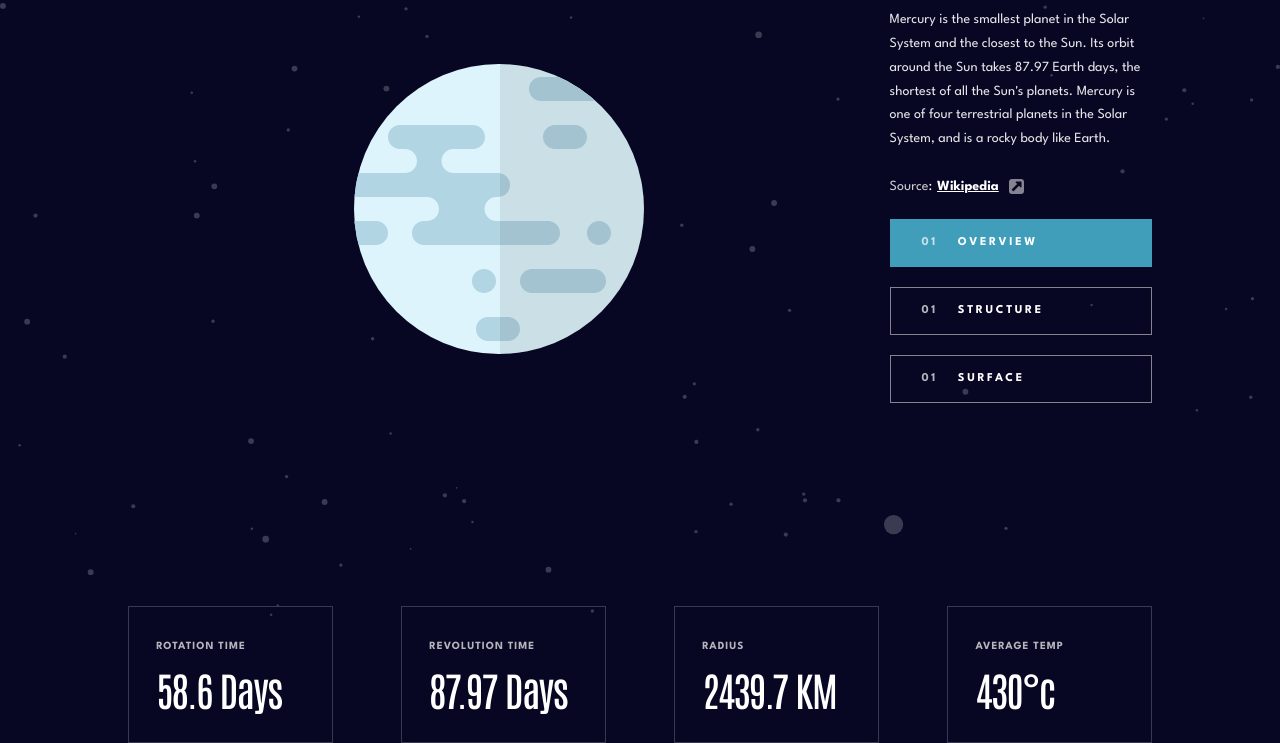
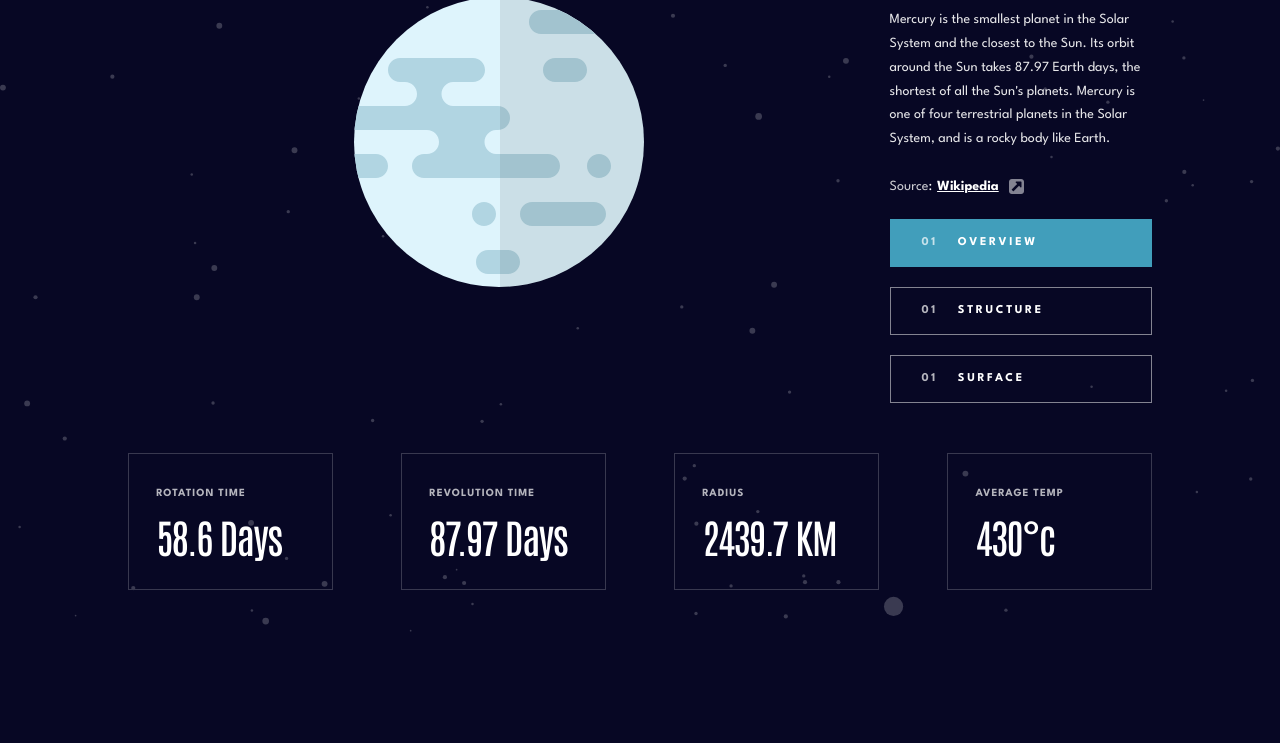
Before and after one commit to INeonysI/Planets, a website with bundled scripts: page src/index.html in a window 1280 px wide. Shown: the part 323-1066 px from the top of the page. After the commit the page ends 963 px from the top, so only its background shows below. Built offline with nearby package versions, Linux system fonts and the light colour scheme.

Commit message:
Style(main, header, global): Bugs no estilo solucionados: Seção inferior sem margin-bottom e menu lateral com z-index não definido.

```diff
--- a/src/css/global.css
+++ b/src/css/global.css
@@ -22,7 +22,7 @@
 }
 
 body {
-  height: 100vh;
+  min-height: 100vh;
   width: 100vw;
 
   background-image: url("../assets/background-stars.svg");
--- a/src/css/header.css
+++ b/src/css/header.css
@@ -78,6 +78,7 @@
     top: 4.3rem;
     left: 0;
     background-color: var(--c2);
+    z-index: 10;
 
     margin: 0;
   }
--- a/src/css/main.css
+++ b/src/css/main.css
@@ -2,12 +2,11 @@
 main {
   display: grid;
   grid-template-columns: repeat(4, 1fr);
-  grid-template-rows: 1fr 1fr;
   justify-content: space-between;
   gap: 20px;
 
   width: 80%;
-  margin: 120px auto 70px auto;
+  margin: 120px auto 0 auto;
 }
 
 .content .visible {
@@ -178,6 +177,7 @@ img[data-surface] {
 
   .image-container {
     margin-top: 60px;
+    max-width: 100%;
   }
 
   .buttons {
```
